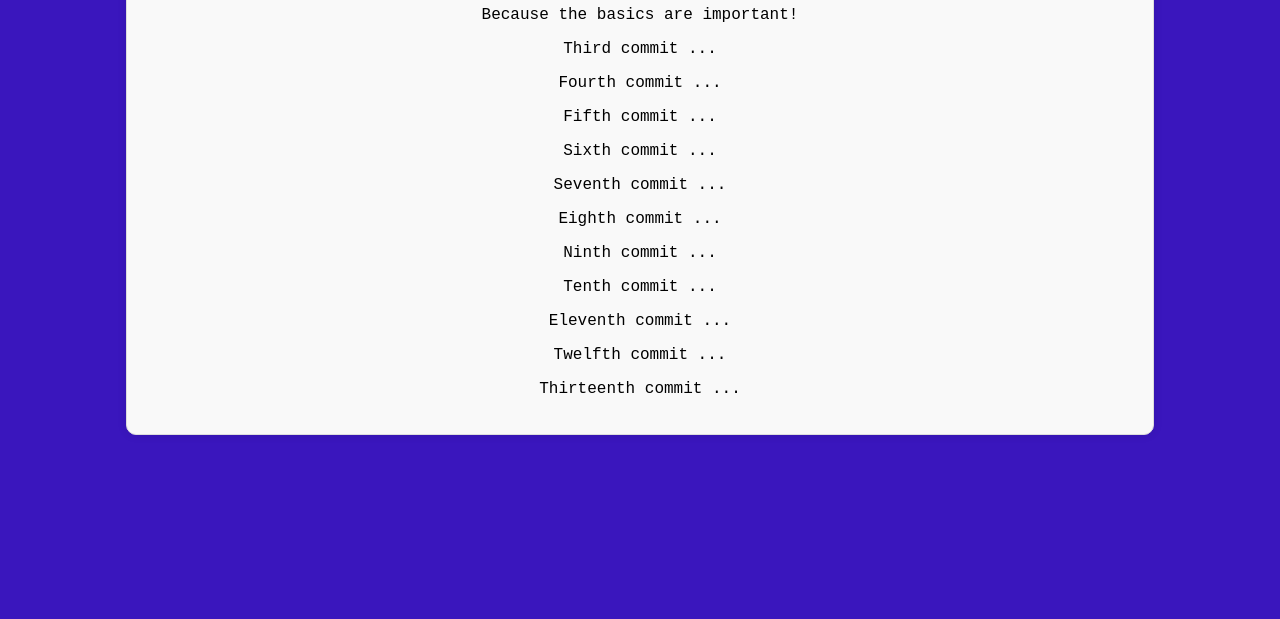
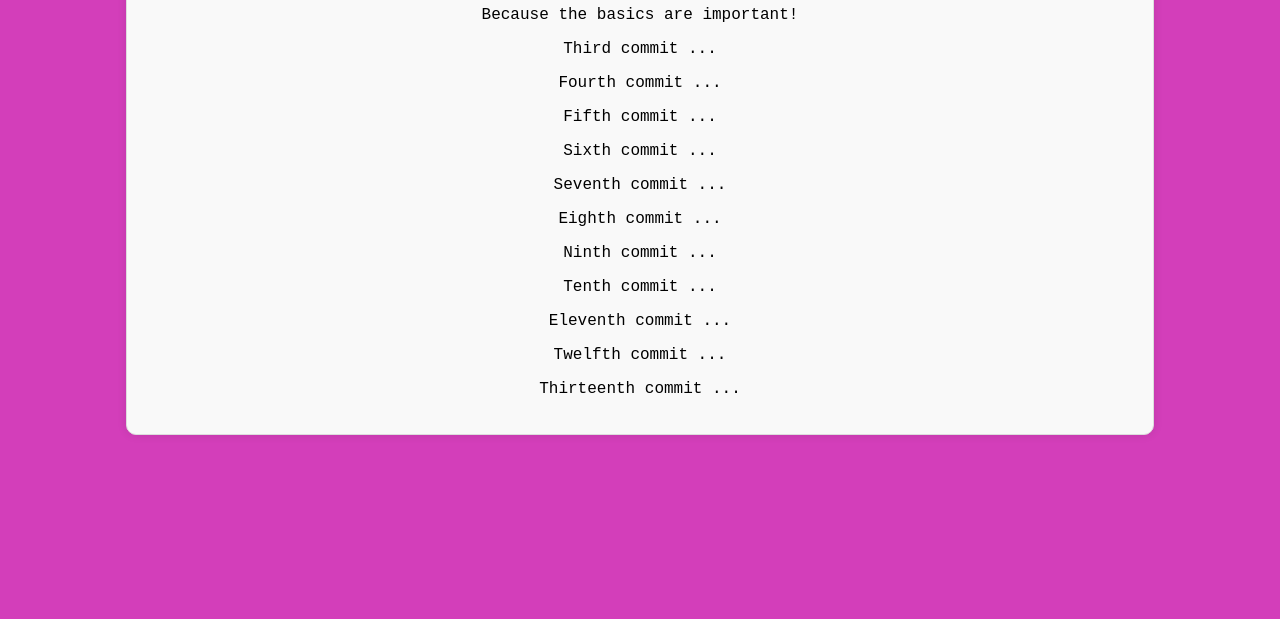
Before and after one commit to ErosKollerDev/github-action-demo-eros, a plain HTML site: page index.html in a window 1280 px wide. Shown: the part 181-800 px from the top of the page. Drawn offline with Linux system fonts and the light colour scheme.

Commit message:
Update style.css
purple was better, my mistake
sryyyyy

```diff
--- a/style.css
+++ b/style.css
@@ -8,7 +8,7 @@ body {
     font-family: 'Courier New', Courier, monospace;
     text-align: center;
     margin: 1.5rem;
-    background-color: #3a16bd;
+    background-color: #d33eba;
     text-underline-offset: 2px;
 }
 
```
